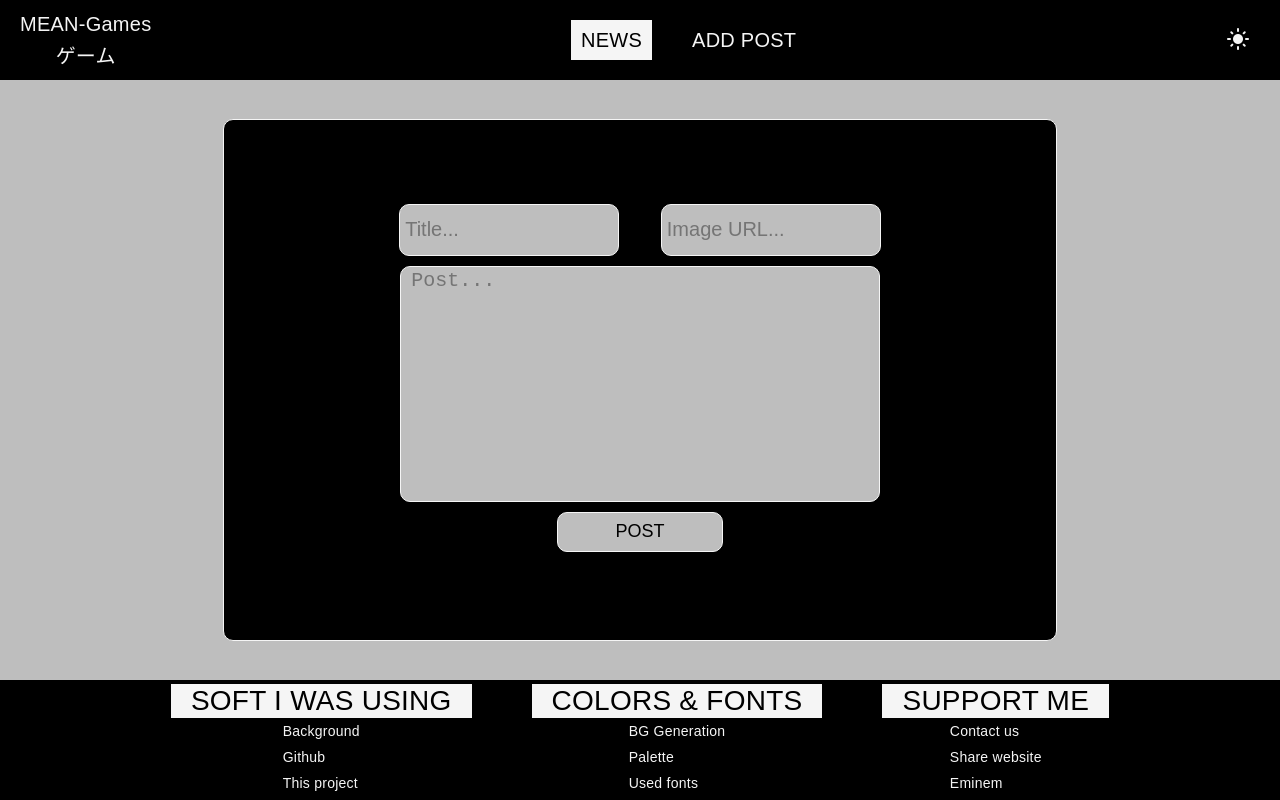
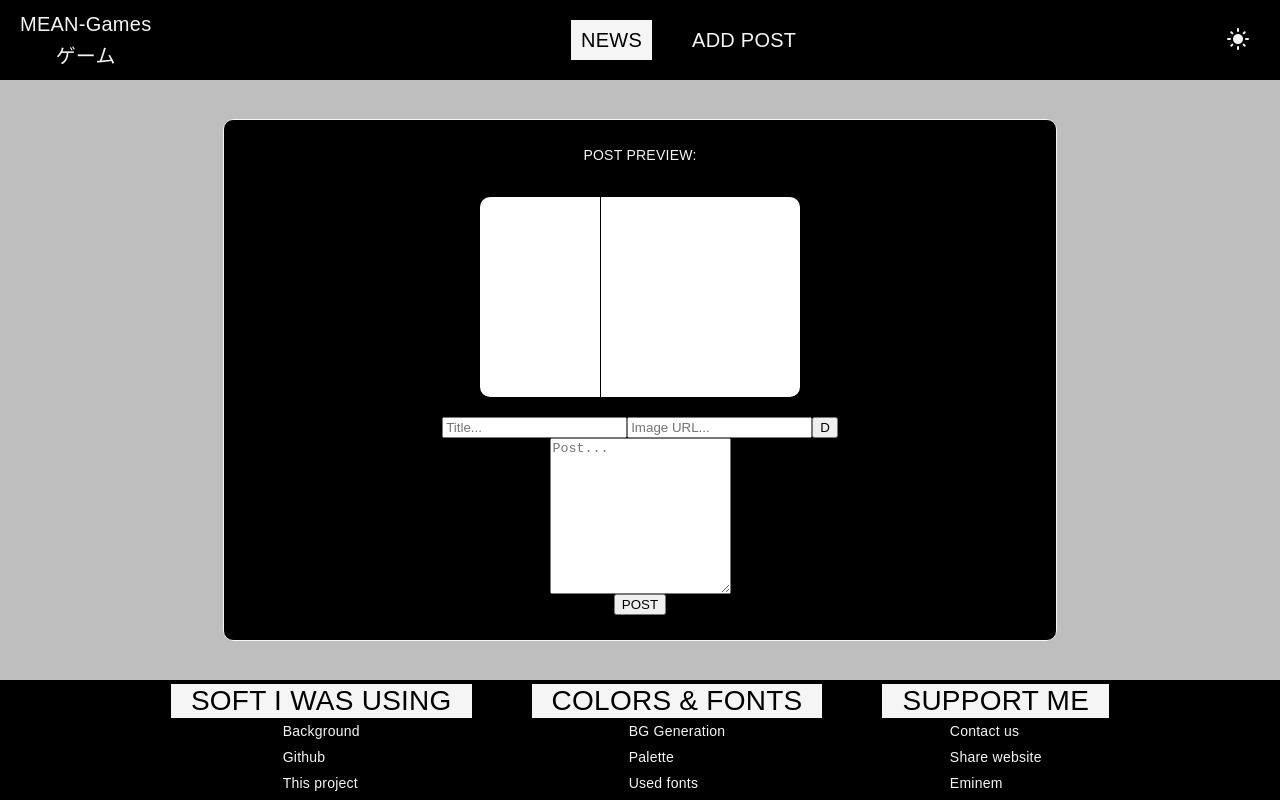
Before and after one commit to Raza-ILV/2023-MEAN-news, an Angular app in the folder frontend/: page /add-post in a window 1280 px wide. Built offline with nearby package versions, Linux system fonts and the light colour scheme; a web font is replaced by a local one.

Commit message:
Add post preview

```diff
--- a/frontend/src/app/app.module.ts
+++ b/frontend/src/app/app.module.ts
@@ -14,6 +14,8 @@ import { BrowserAnimationsModule } from '@angular/platform-browser/animations';
 import {MatIconModule} from '@angular/material/icon';
 import { HttpClientModule } from '@angular/common/http';
 import {MatCardModule} from '@angular/material/card';
+import { FormsModule } from '@angular/forms';
+
 @NgModule({
   declarations: [
     AppComponent,
@@ -30,7 +32,8 @@ import {MatCardModule} from '@angular/material/card';
     BrowserAnimationsModule,
     MatIconModule,
     HttpClientModule,
-    MatCardModule
+    MatCardModule,
+    FormsModule
   ],
   providers: [ThemeService],
   bootstrap: [AppComponent]
--- a/frontend/src/app/components/pages/add-post/add-post.component.css
+++ b/frontend/src/app/components/pages/add-post/add-post.component.css
@@ -17,43 +17,41 @@
     align-items: center;
     justify-content: center;
 }
-.main-inputs{
-    width: 100%;
+.preview{
+    color: var(--text-color);
+}
+mat-card{
+    width: 40vh;
+    height: 25vh;
+    border-radius: 10px;
     display: flex;
-    align-items: center;
-    justify-content: center;
+    flex-direction: row;
+    margin: 20px;
 }
-input, textarea, button{
-    border: 1px solid var(--text-color);
-    border-radius: 10px;
-    min-height: 40px;
-    margin: 10px 0px 10px 0px;
-    resize: none;
-    padding: 5px;
-    font-size: 20px;
-    background-color: rgb(190, 190, 190);
-    transition-duration: 400ms;
+.image{
+    height: 25vh;
+    width: 40%;
+    background-size:cover;
+    object-fit:cover;
+    background-position: center;
+    border-top-left-radius: 10px;
+    border-bottom-left-radius: 10px;
+    border-right: 1px solid black;
 }
-input:hover, textarea:hover, button:hover{
-    background-color: rgb(220, 220, 220);
-    transition-duration: 400ms;
+.text{
+    width: 60%;
+    padding: 10px;
+    display: flex;
+    flex-direction: column;
+
 }
-input:focus, textarea:focus, button:focus{
-    outline: none;
-    background-color: rgb(250, 250, 250);
-    transition-duration: 300ms;
+.title{
+    font-weight: 600;
+    font-size: 16px;
+    margin: 5px 0px 0px 0px;
 }
-textarea{
-    padding: 2px 10px 2px 10px;
-    margin: 10px 2.5% 10px 2.5%;
-    width: 55%;
+.descr{
+    font-size: 12px;
+    margin: 0px;
+    margin: 10px 0px 0px 0px;
 }
-.input-title, .input-image{
-    width: 25%;
-    margin: 0px 2.5% 0px 2.5%;
-}
-button{
-    width: 20%;
-    font-size: 18px;
-    margin: 0px 2.5% 5px 2.5%;
-}
--- a/frontend/src/app/components/pages/add-post/add-post.component.html
+++ b/frontend/src/app/components/pages/add-post/add-post.component.html
@@ -1,10 +1,19 @@
 <div class="main">
-    <footer class="container">
+    <form class="container">
+        <p class="preview">POST PREVIEW:</p>
+        <mat-card>
+            <div class="image" style="background-image: url({{image}});"></div>
+            <div class="text">
+                <p class="title">{{title}}</p>
+                <p class="descr">{{article}}</p>
+            </div>
+        </mat-card>
         <div class="main-inputs">
-            <input type="text" class="input-title" placeholder="Title...">
-            <input type="text" class="input-image" placeholder="Image URL...">
+            <input type="text" class="input-title" placeholder="Title..." name="title" [(ngModel)]="title">
+            <input type="text" class="input-image" placeholder="Image URL..." name="url" [(ngModel)]="image">
+            <button>D</button>
         </div>
-        <textarea rows="10" placeholder="Post..."></textarea>
+        <textarea rows="10" placeholder="Post..." name="article" [(ngModel)]="article"></textarea>
         <button type="submit">POST</button>
-    </footer>
+    </form>
 </div>
--- a/frontend/src/app/components/pages/add-post/add-post.component.ts
+++ b/frontend/src/app/components/pages/add-post/add-post.component.ts
@@ -1,10 +1,15 @@
-import { Component } from '@angular/core';
+import { Component, OnInit } from '@angular/core';
 
 @Component({
   selector: 'app-add-post',
   templateUrl: './add-post.component.html',
   styleUrls: ['./add-post.component.css']
 })
-export class AddPostComponent {
+export class AddPostComponent implements OnInit {
+  title:string
+  image:string
+  article:string
+  description:string
+  ngOnInit(): void {}
 
 }
--- a/frontend/src/app/components/pages/news/news.component.css
+++ b/frontend/src/app/components/pages/news/news.component.css
@@ -5,6 +5,7 @@
     display: flex;
     flex-wrap: wrap;
     justify-content: center;
+    align-items: flex-start;
 }
 a{
     color: black;
```
